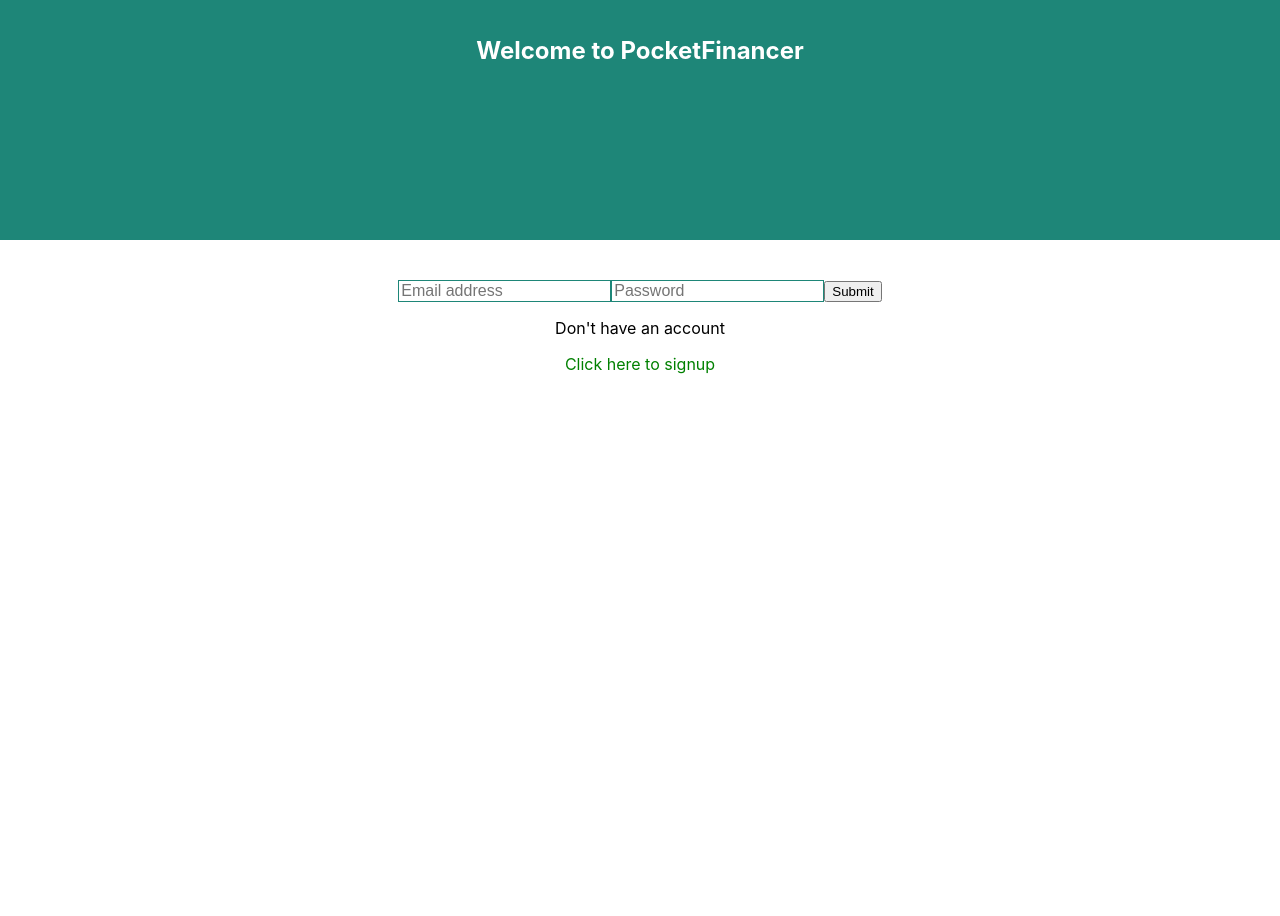
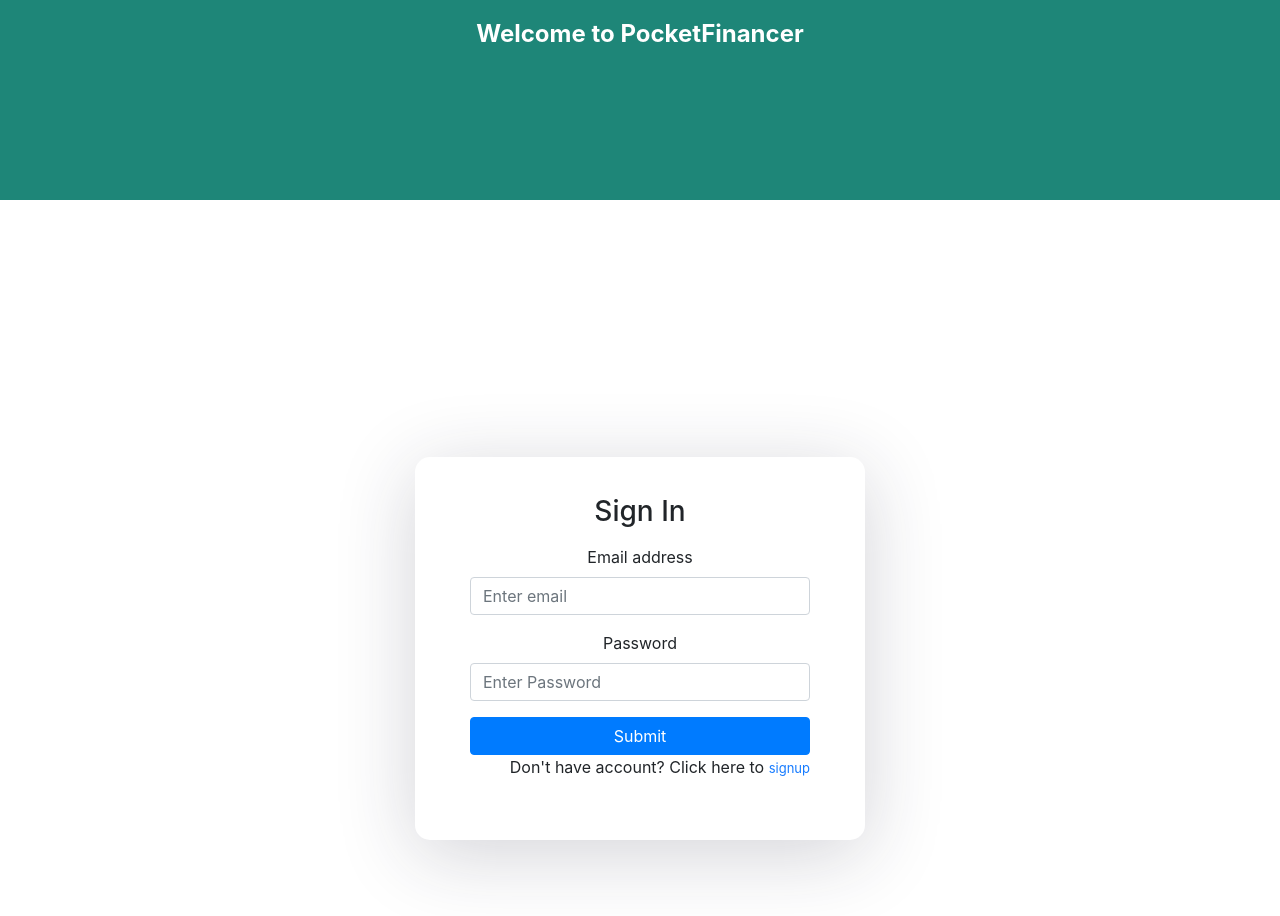
Before and after one commit to kannuVerma/PocketFinancer, a React (Create React App) app: page / in a window 1280 px wide. Shown: the top 916 px of the page. Before the commit the page ends 800 px from the top, so only its background shows below. Built offline with nearby package versions, Linux system fonts and the light colour scheme.

Commit message:
login and signup css

```diff
--- a/package.json
+++ b/package.json
@@ -9,6 +9,7 @@
     "@testing-library/user-event": "^12.1.10",
     "axios": "^0.21.0",
     "bcrypt": "^5.0.0",
+    "bootstrap": "^4.5.3",
     "cookie-parser": "^1.4.5",
     "cors": "^2.8.5",
     "express": "^4.17.1",
@@ -22,6 +23,7 @@
     "nodemon": "^2.0.6",
     "prop-types": "^15.7.2",
     "react": "^17.0.1",
+    "react-bootstrap": "^1.4.0",
     "react-datepicker": "^3.3.0",
     "react-dom": "^17.0.1",
     "react-donut-chart": "^1.1.8",
--- a/src/App.css
+++ b/src/App.css
@@ -22,6 +22,7 @@ input {
 }
 
 .App-header {
+
 	background-color: #1e8678;
 	height: 200px;
 	padding: 20px;
@@ -171,3 +172,54 @@ dd {
 	text-decoration: none;
 	cursor: pointer;
   }
+
+
+
+
+
+body, html, .App, #root, .auth-wrapper {
+	width: 100%;
+	height: 100%;
+}
+
+.auth-inner {
+	width: 450px;
+	margin: auto;
+	background: #ffffff;
+	box-shadow: 0px 14px 80px rgba(34, 35, 58, 0.2);
+	padding: 40px 55px 45px 55px;
+	border-radius: 15px;
+	transition: all .3s;
+}
+
+.auth-wrapper {
+	display: flex;
+	justify-content: center;
+	flex-direction: column;
+	text-align: left;
+}
+
+.auth-wrapper .form-control:focus {
+	border-color: #167bff;
+	box-shadow: none;
+}
+
+.auth-wrapper h3 {
+	text-align: center;
+	margin: 0;
+	line-height: 1;
+	padding-bottom: 20px;
+}
+
+.dont-have-acount,
+.dont-have-account a {
+  text-align: right;
+  font-size: 13px;
+  padding-top: 10px;
+  color: #7f7d7d;
+  margin: 0;
+}
+
+.dont-have-account a {
+  color: #167bff;
+}
--- a/src/App.js
+++ b/src/App.js
@@ -2,6 +2,17 @@ import './App.css';
 import Signup from './components/Signup';
 import Login from './components/Login';
 import Landing from './components/Landing';
+import 'bootstrap/dist/css/bootstrap.min.css';
+
+// import { Balance } from './components/balance';
+// import { Budget } from './components/budget';
+// import { BudgetTracker } from './components/BudgetTracker';
+// import { History } from './components/history';
+// import { ChartComponent } from './components/ChartComponent';
+// import { AddNewTransaction } from './components/addnewtransaction';
+// import { Incompence } from './components/incompence';
+
+
 
 
 import { BrowserRouter as Router, Route, Switch } from 'react-router-dom';
@@ -18,17 +29,57 @@ const App = () => {
 				<br />
 				<br />
 			<div className='App'>
+			<div className="auth-wrapper">
+        	<div className="auth-inner">
+        	<Switch>
 
-        <Switch>
 					<Route exact path='/' component={Login} />
 					<Route exact path='/signup' component={Signup} />
 					<Route exact path='/login' component={Login} />
 					<Route exact path='/landing/:id' component={Landing} />
-          </Switch>
+
+					{/* <Route exact path="/"><Home /></Route>
+					<Route exact path="/ChartComponent" component={ChartComponent} />
+					<Route exact path="/History" component={History} />
+					<Route exact path="/addnewtransaction" component={AddNewTransaction} />
+					<Route exact path="/incompence" component={Incompence} />
+					<Route exact path="/Budget" component={Budget} />
+					<Route exact path="/BudgetTracker" component={BudgetTracker} />
+					<Route exact path="/Balance" component={Balance} /> */}
+            </Switch>
+			</div>
+			</div>
 			</div>
 			</div>
 		</Router>
 	);
 };
+function LoginPage() {
+	return (
+	  <div className="App">
+		<h3>Build Sign Up & Login UI Template in React</h3>
+	  </div>
+	);
+}
+// function Home() {
+// 	return (
+// 	  <div>
+// 		<h1>Balance</h1>
+// 		<Balance />
+// 		<h1>Budget</h1>
+// 		<Budget />
+// 		<h1>BudgetTracker</h1>
+// 		<BudgetTracker />
+// 		<h1>ChartComponent</h1>
+// 		<ChartComponent />
+// 		<h1>History</h1>
+// 		<History />
+// 		<h1>AddNewTransaction</h1>
+// 		<AddNewTransaction />
+// 		<h1>incompence</h1>
+// 		<Incompence />
+// 	  </div>
+// 	)
+//   }
 
 export default App;
--- a/src/components/Login.js
+++ b/src/components/Login.js
@@ -7,8 +7,9 @@ function Login() {
         <div>
 
  			<LoginForm />
-             <p>Don't have an account</p>
-             <a href='/signup'>Click here to signup</a>
+                <p className="dont-have-account text-right">
+                    Don't have account? Click here to <a href='/signup'>signup</a>
+                </p>
  		</div>
   );
 }
--- a/src/components/LoginForm.js
+++ b/src/components/LoginForm.js
@@ -48,23 +48,33 @@ const inputsPassword = (e) =>{
 	return (
 
     <form onSubmit = { handleSubmit }>
+    <h3>Sign In</h3>
+    <div className="form-group">
+    <label>Email address</label>
     <input
+      className="form-control"
       value={email}
       onChange={inputsEmail}
-      placeholder="Email address"
+      placeholder="Enter email"
       type="email"
       name="email"
 
     />
+    </div>
+
+    <div className="form-group">
+    <label>Password</label>
     <input
+      className="form-control"
       value={password}
       onChange={inputsPassword}
-      placeholder="Password"
+      placeholder="Enter Password"
       type="password"
       name="password"
 
     />
-    <button type="submit">Submit</button>
+    </div>
+    <button type="submit" className="btn btn-primary btn-block">Submit</button>
   </form>
 
 	);
--- a/src/components/SignupForm.js
+++ b/src/components/SignupForm.js
@@ -57,7 +57,11 @@ const inputsPassword = (e) =>{
 	return (
 
     <form onSubmit = { handleSubmit }>
+    <h3>Sign Up</h3>
+    <div className="form-group">
+    <label>First name</label>
     <input
+      className="form-control"
       value={firstName}
       onChange={inputsFirstname}
       placeholder="First name"
@@ -65,7 +69,11 @@ const inputsPassword = (e) =>{
       name="firstName"
 
     />
+    </div>
+    <div className="form-group">
+    <label>Last name</label>
     <input
+      className="form-control"
       value={lastName}
       onChange={inputsLastname}
       placeholder="Last name"
@@ -73,7 +81,11 @@ const inputsPassword = (e) =>{
       name="lastName"
 
     />
+    </div>
+    <div className="form-group">
+    <label>Email address</label>
     <input
+      className="form-control"
       value={email}
       onChange={inputsEmail}
       placeholder="Email address"
@@ -81,16 +93,22 @@ const inputsPassword = (e) =>{
       name="email"
 
     />
+    </div>
+    <div className="form-group">
+    <label>Email address</label>
     <input
+      className="form-control"
       value={password}
       onChange={inputsPassword}
       placeholder="Password"
       type="password"
       name="password"
-
     />
-    <button type="submit">Submit</button>
-    <a href='/login'>Click here to login</a>
+    </div>
+    <button type="submit" className="btn btn-primary btn-block">Sign Up</button>
+    <p className="forgot-password text-right">
+      Already registered? Click here to <a href="/Login">Login</a>
+    </p>
   </form>
 
 	);
--- a/src/components/budget.js
+++ b/src/components/budget.js
@@ -47,7 +47,7 @@ export const Budget = (props) => {
                 <option value="Other">Other</option>
             </select>
         </div>
-        <button>Add Budget Category</button>
+        <button class="btn btn-outline-success my-2 my-sm-0" type="submit">Add Budget Category</button>
       </form>
     </div>
     )
```
Also changed, not shown: src/homePage_background.jpg (added), 1 other file (tests, documents, lock files or other folders).
